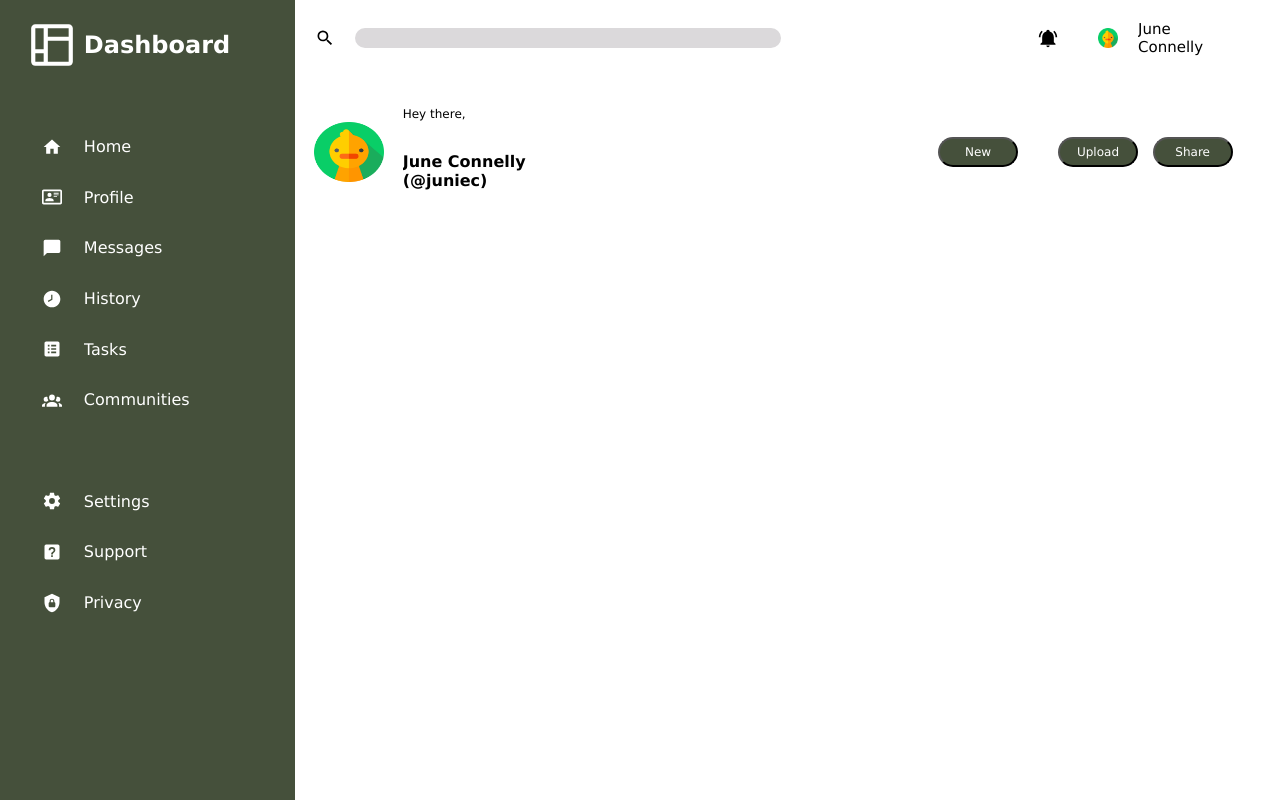
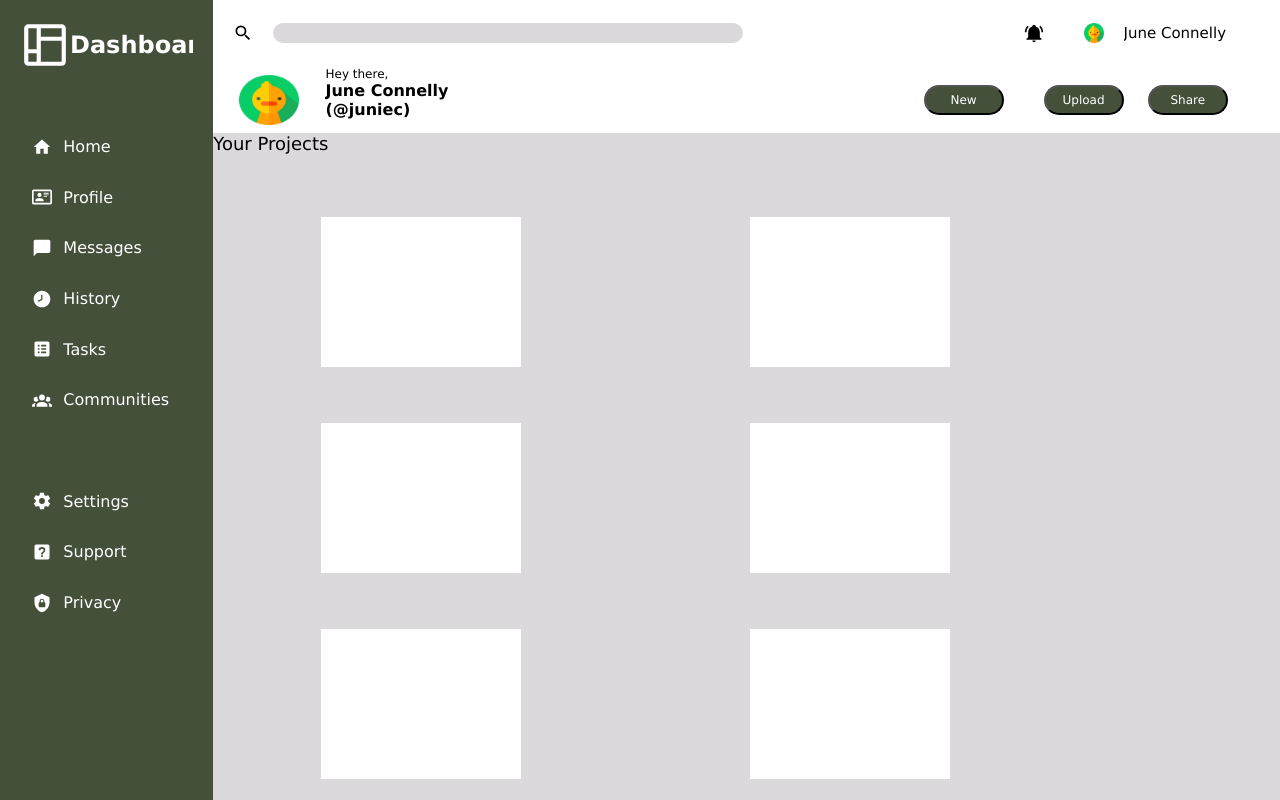
Before and after one commit to maryconnelly/admin-dashboard, a plain HTML site: page index.html in a window 1280 px wide. Drawn offline with Linux system fonts and the light colour scheme.

Commit message:
Fixed spacing with sidebar and header

```diff
--- a/index.html
+++ b/index.html
@@ -59,7 +59,16 @@
 			</div>
 		</div>
 
-	<!-- <div id="main-content"></div> -->
+	<div id="main-content">
+		<p id="your-projects">Your Projects</p>
+		<div class="card"></div>
+		<div class="card"></div>
+		<div class="card"></div>
+		<div class="card"></div>
+		<div class="card"></div>
+		<div class="card"></div>
+
+	</div>
 </div>
 </body>
 </html>
--- a/styles.css
+++ b/styles.css
@@ -9,15 +9,17 @@
 	display: grid;
 	height: 100vh;
 	width: 100vw;
-	grid-template: 2fr 5fr / 1.5fr 5fr;
+	grid-template: 1fr 5fr / 1fr 5fr;
 }
 
 #header {
 	display: grid;
-	grid-template: repeat(3, 1fr) / repeat(20, 1fr);
+	grid-area: 1 / 2 / 2 / 3;
+	grid-template: repeat(2, 1fr) / repeat(20, 1fr);
 	background-color: white;
 	align-items: center;
 	justify-content: center;
+
 
 }
 
@@ -52,20 +54,21 @@ input {
 
 #big-profile-icon {
 	grid-area: 2 / 1 / 4 / 3;
-	height: 60px;
-	width: 70px;
+	height: 50px;
+	width: 60px;
 	place-self: center;
 }
 
 p {
 	grid-area: 2 / 3 / 3 / 5;
-	align-self: center;
+	align-self: start;
 	font-size: 12px;
 }
 
 h4 {
-	grid-area: 3 / 3 / 4 / 7;
-	align-self: start;
+	grid-area: 2 / 3 / 3 / 7;
+	align-self: center;
+
 }
 
 
@@ -133,7 +136,7 @@ button {
 
 }
 
-#sidebar-menu-top {rid;
+#sidebar-menu-top {
 	display: grid;
 	grid-area: 2 / 1 / 3 / 2;
 	grid-template: repeat(6, 1fr) / 1fr 3fr;
@@ -162,7 +165,25 @@ a {
 }
 
 
-/* #main-content {
+#main-content {
+	grid-area: 2 / 2 / 3 / 3;
+	display: grid;
+	grid-template: .25fr repeat(3, 1fr) / repeat(2, 1fr) .5fr;
 	background-color: #DBD9DB;
-	grid-area: 2 / 2 / 3 / 3;
-} */
+	grid-auto-flow: column;
+	gap: 15px;
+}
+
+#your-projects {
+	font-size: 18px;
+	grid-area: 1 / 1 / 2 / 4;
+}
+
+
+.card {
+
+	background-color: white;
+	height:150px;
+	width: 200px;
+	place-self: center;
+}
```
Lines whose indentation alone changed are shown as unchanged.
